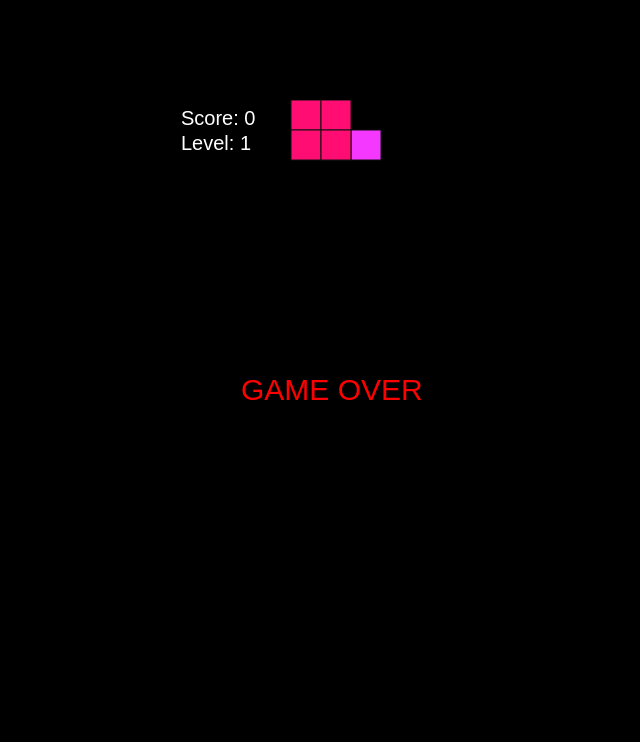
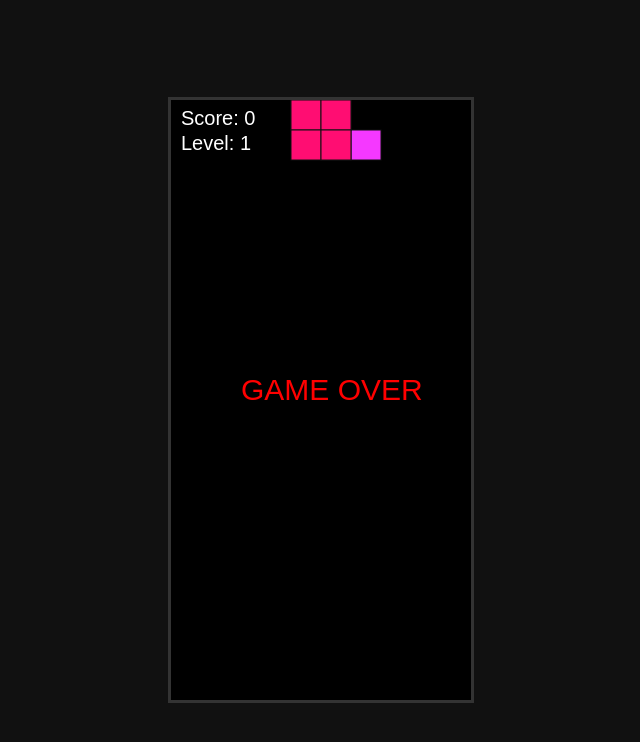
Before and after one commit to doverbatch/gamebatch, a plain HTML site: page games/blockdrop/index.html in a window 1280 px wide. Shown: the whole page, without its empty margins (319-959 px from the left). Drawn offline with Linux system fonts and the light colour scheme.

Commit message:
Update index.html

```diff
--- a/games/blockdrop/index.html
+++ b/games/blockdrop/index.html
@@ -1,12 +1,24 @@
 <!DOCTYPE html>
 <html lang="en">
 <head>
-  <meta charset="UTF-8">
-  <title>BlockDrop</title>
-  <style>
-    body { margin: 0; background: #000; overflow: hidden; display: flex; justify-content:center; align-items:center; height:100vh; }
-    canvas { background: #111; display:block; }
-  </style>
+<meta charset="UTF-8">
+<title>BlockDrop</title>
+<style>
+  body {
+    margin: 0;
+    display: flex;
+    justify-content: center;
+    align-items: center;
+    background: #111;
+    height: 100vh;
+    overflow: hidden;
+  }
+  canvas {
+    background: #000;
+    display: block;
+    border: 3px solid #333;
+  }
+</style>
 </head>
 <body>
   <canvas id="gameCanvas"></canvas>
```
